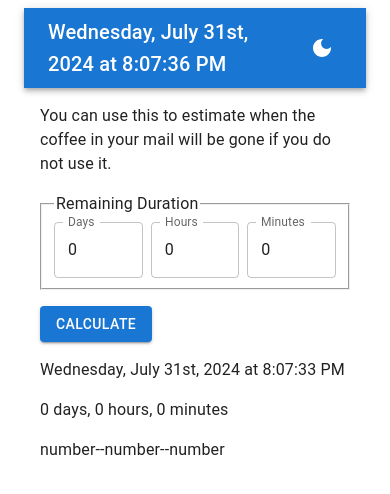
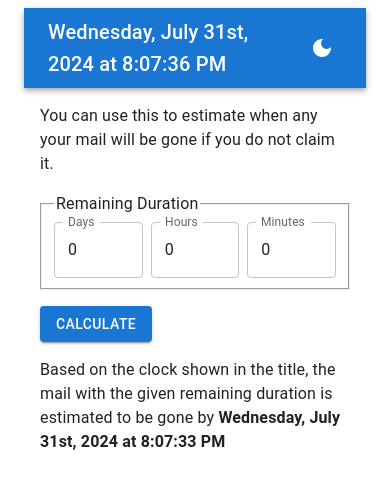
Before and after one commit to baxterjimuk/gtimer, a React (Vite) app: page / in a window 390 px wide. Both pictures are taken after a click on the button "CALCULATE". Shown: the top 494 px of the page. Built offline with nearby package versions, Linux system fonts and the light colour scheme.

Commit message:
needed for mobile testing

```diff
--- a/src/components/EtaCalculator.jsx
+++ b/src/components/EtaCalculator.jsx
@@ -2,6 +2,7 @@ import { Stack, Typography, Box, Button } from "@mui/material";
 import NumberInput from "./NumberInput";
 import { useState } from "react";
 import { format } from 'date-fns/format';
+import { add } from 'date-fns';
 
 export default function EtaCalculator() {
   const [duration, setDuration] = useState({ days: 0, hours: 0, minutes: 0 });
@@ -29,8 +30,7 @@ export default function EtaCalculator() {
   return (
     <Stack spacing={2}>
       <Typography variant="body1" gutterBottom>
-        You can use this to estimate when the coffee in your mail
-        will be gone if you do not use it.
+        You can use this to estimate when any your mail will be gone if you do not claim it.
       </Typography>
       <Box component="fieldset" sx={{ width: "fit-content" }}>
         <legend><Typography variant="body1">Remaining Duration</Typography></legend>
@@ -43,21 +43,17 @@ export default function EtaCalculator() {
       <Button
         variant="contained"
         sx={{ width: "fit-content" }}
-        onClick={() => setExpire(new Date())}
+        onClick={() => setExpire(add(new Date(), { days: duration.days, hours: duration.hours, minutes: duration.minutes }))}
       >
         Calculate
       </Button>
+      {/* reset button to set remaining duration to zeros and also remove result */}
       {expire &&
         <Typography variant="body1" gutterBottom>
-          {format(expire, 'PPPPpp')}
+          Based on the clock shown in the title, the mail with the given remaining duration is estimated
+          to be gone by <strong>{format(expire, 'PPPPpp')}</strong>
         </Typography>
       }
-      <Typography variant="body1" gutterBottom>
-        {`${duration.days} days, ${duration.hours} hours, ${duration.minutes} minutes`}
-      </Typography>
-      <Typography variant="body1" gutterBottom>
-        {`${typeof (duration.days)}--${typeof (duration.hours)}--${typeof (duration.minutes)}`}
-      </Typography>
     </Stack>
   )
 }
```
